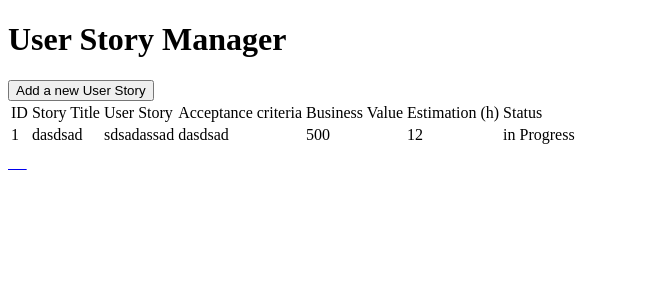
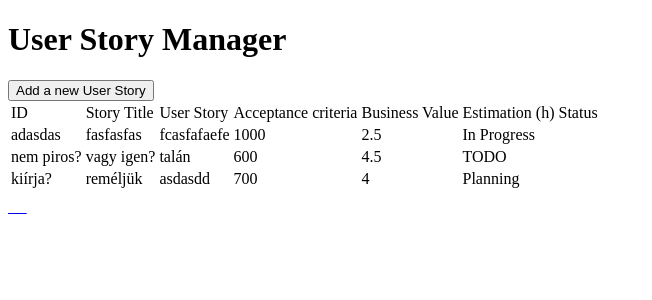
Before and after one commit to kristofilles/super-sprinter-3000-kristofilles, a Flask app: page / in a window 1280 px wide. Shown: the top 300 px of the page, without its empty margins (0-652 px from the left). Run offline with Flask 2, Linux system fonts and the light colour scheme.

Commit message:
fckin genius

```diff
--- /dev/null
+++ b/list.csv
@@ -0,0 +1,3 @@
+adasdas,fasfasfas,fcasfafaefe,1000,2.5,In Progress
+nem piros?,vagy igen?,talán,600,4.5,TODO
+kiírja?,reméljük,asdasdd,700,4,Planning
--- a/server.py
+++ b/server.py
@@ -1,4 +1,5 @@
 from flask import Flask, render_template, redirect, request
+import csv
 
 app = Flask(__name__)
 app.secret_key = "hello"
@@ -6,10 +7,11 @@ app.secret_key = "hello"
 
 @app.route('/')
 def route_list():
-    note_text = None
-    if 'note' in 'list.csv':
-        note_text = 'list.csv'['note']
-    return render_template('list.html', note=note_text)
+    with open('list.csv', 'r') as listForms:
+        reader = csv.reader(listForms)
+        readlist = [row for row in reader]
+    print(readlist)
+    return render_template('list.html', readlist=readlist)
 
 
 @app.route('/story')
@@ -20,10 +22,18 @@ def route_edit():
     return render_template('form.html', note=note_text)
 
 
-@app.route('/save-note', methods=['POST'])
+@app.route('/save', methods=['POST'])
 def route_save():
-    print('POST request received!')
-    'list.csv'['note'] = request.form['note']
+    Story_title = request.form['Story title']
+    User_Story = request.form['User Story']
+    Acceptance_criteria = request.form['Acceptance criteria']
+    Business_value = request.form['Business value']
+    Estimation = request.form['Estimation']
+    Status = request.form['Status']
+
+    f = open('list.csv', 'a')
+    f.write(','.join([Story_title, User_Story, Acceptance_criteria, Business_value, Estimation, Status])+'\n')
+    f.close()
     return redirect('/')
 
 
--- a/templates/list.html
+++ b/templates/list.html
@@ -18,15 +18,17 @@
                 <td>Estimation (h)</td>
                 <td>Status</td>
             </tr>
+            {%for line in readlist%}
             <tr>
-                <td>1</td>
-                <td>dasdsad</td>
-                <td>sdsadassad</td>
-                <td>dasdsad</td>
-                <td>500</td>
-                <td>12</td>
-                <td>in Progress</td>
+                <td>{{line[0]}}</td>
+                <td>{{line[1]}}</td>
+                <td>{{line[2]}}</td>
+                <td>{{line[3]}}</td>
+                <td>{{line[4]}}</td>
+                <td>{{line[5]}}</td>
+                <td>{{line[6]}}</td>
             </tr>
+            {%endfor%}
         </table>
         <a href="/story"><i style="font-size:24px" class="fa">&#xE150;</i></a>
     </body>
```
Also changed, not shown: templates/list.csv (deleted).
